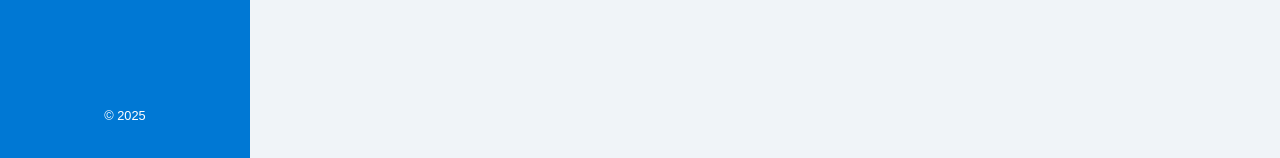
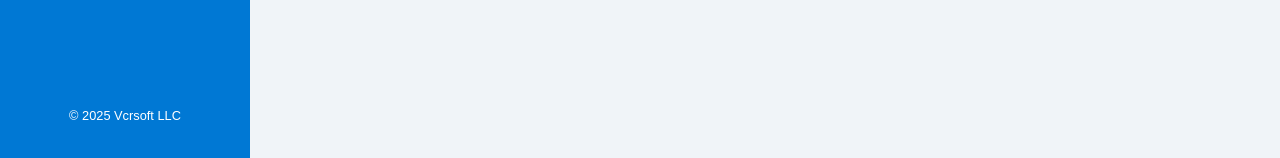
Before and after one commit to vcrsoft/vcrsoft.github.io, a Jekyll site: the page built from index.md, in a window 1280 px wide. Shown: the part 739-897 px from the top of the page. Built offline with Jekyll 4.4.1, drawn with Linux system fonts in a browser that asks for light colours.

Commit message:
Update default.html

```diff
--- a/_layouts/default.html
+++ b/_layouts/default.html
@@ -20,7 +20,7 @@
             </nav>
             <a href="https://rendermedportal.onrender.com/" class="portal-button">Patient Portal</a>
             <div class="sidebar-footer">
-                <p>&copy; {{ site.time | date: '%Y' }} {{footer_company_name}}</p>
+                <p>&copy; {{ site.time | date: '%Y' }} {{ site.footer_company_name }}</p>
             </div>
         </aside>
 
```
